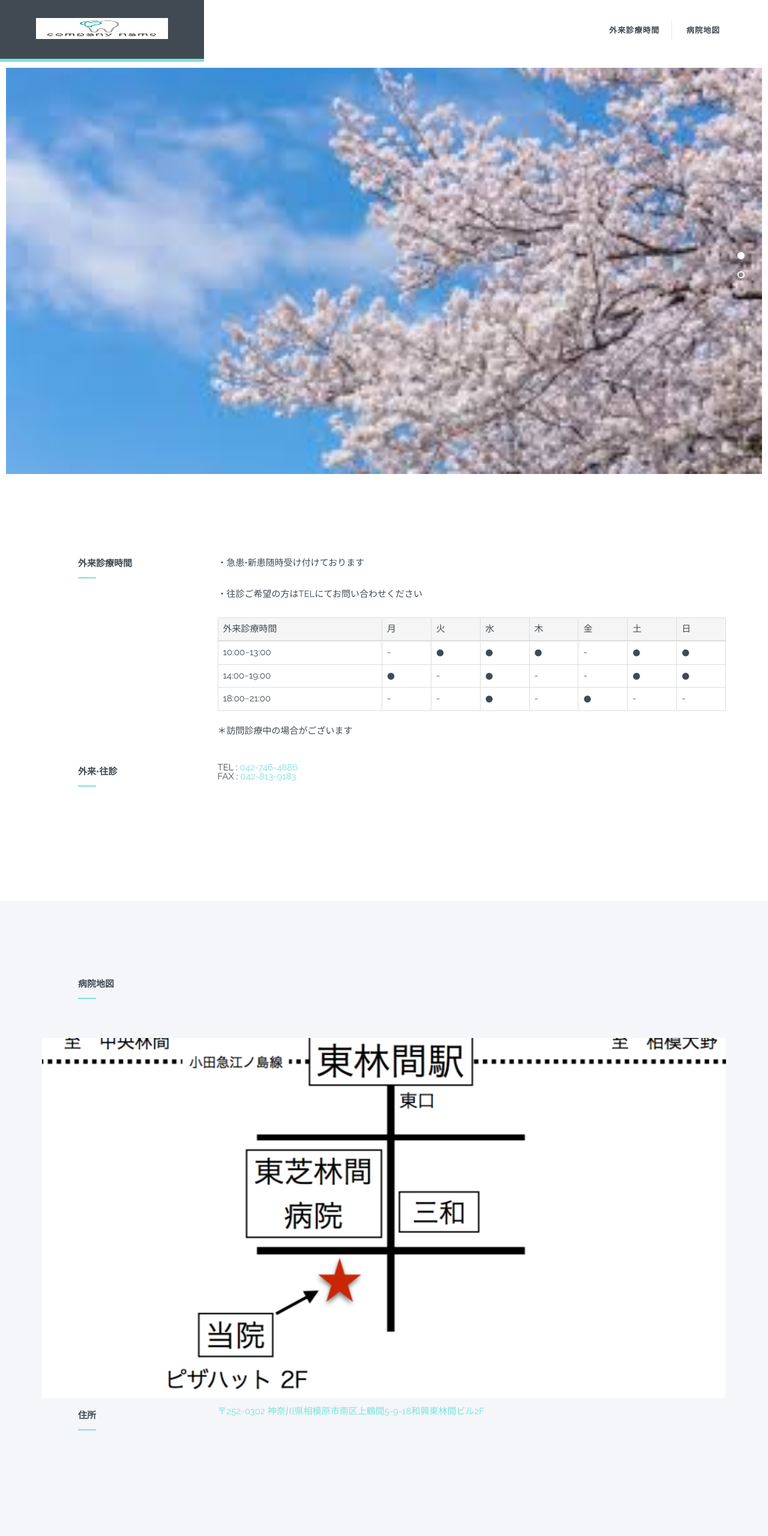
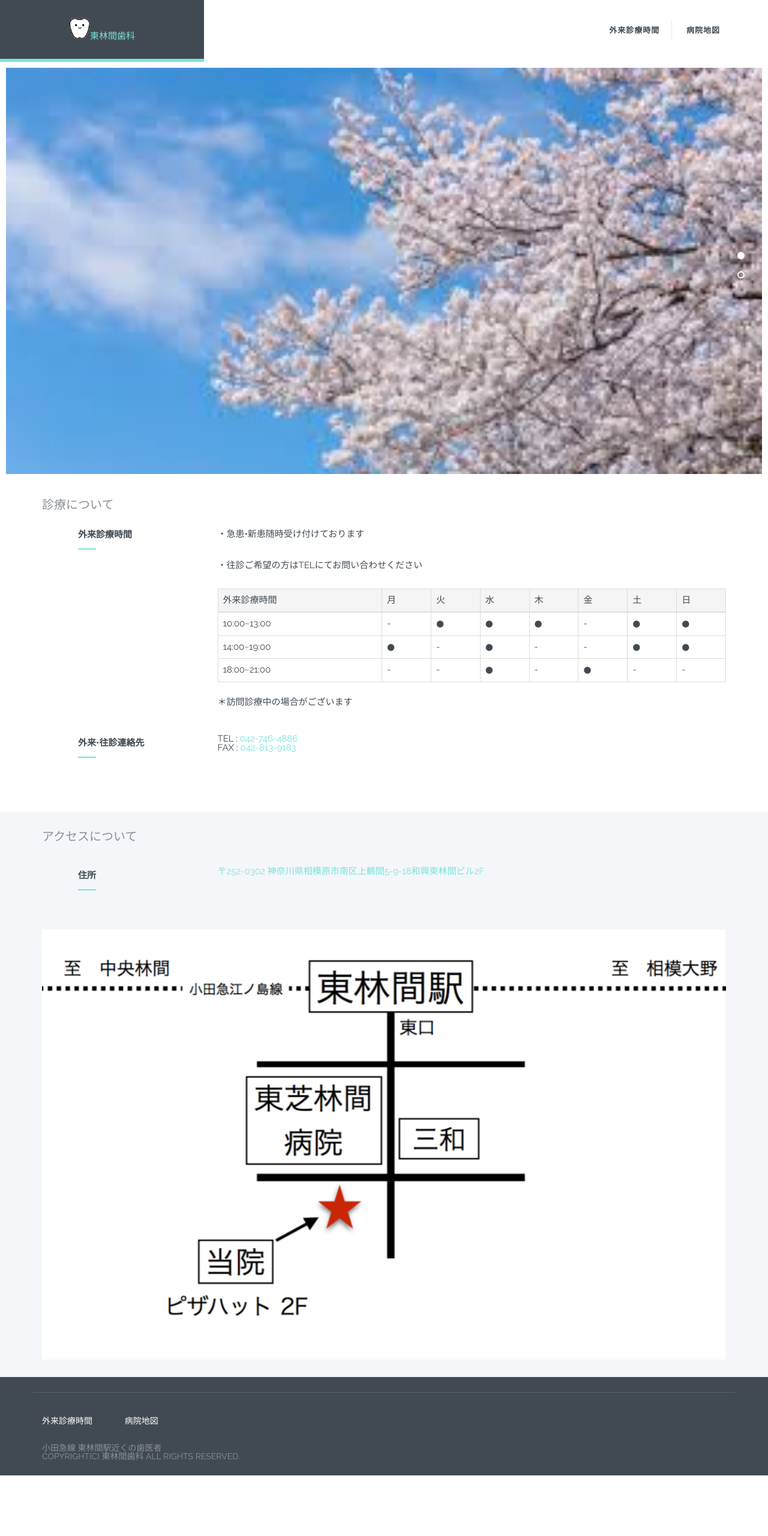
Before and after one commit to gaogaomango/higashi_rinkan_clinic, a plain HTML site: page index.html in a window 1280 px wide. Shown: the top 2560 px of the page at 60% size. After the commit the page ends 2459 px from the top, so only its background shows below. Drawn offline with nearby package versions, Linux system fonts and the light colour scheme; a script that the page names is missing; files whose address does not match are found by name.

Commit message:
レイアウト調整

```diff
--- a/index.html
+++ b/index.html
@@ -28,7 +28,7 @@
 		<div class="row">
 			<div class="header-nav-wrapper">
 				<div class="logo">
-					<a href="/index.html"><img src="img/sample-top-logo.jpg" alt="sample logo" width="220" height="35"></a>
+					<a href="/index.html"><img src="img/dental_character.gif" alt="sample logo" width="35" height="35">東林間歯科</a>
 				</div>
 				<div class="primary-nav-wrapper">
 					<nav>
@@ -83,6 +83,10 @@
 	<section class="collective has-padding" id="intro">
 		<div class="container">
 			<div class="row">
+                <div class="col-md-12">
+                    <h3>診療について</h3>
+                </div>
+                <br/>
 				<div class="col-md-3">
 					<h4>外来診療時間</h4>
 				</div>
@@ -141,7 +145,7 @@
 			<br>
 			<div class="row">
 				<div class="col-md-3">
-					<h4>外来•往診</h4>
+					<h4>外来•往診連絡先</h4>
 				</div>
 				<div class="col-md-9">
 					<ul>
@@ -157,17 +161,11 @@
 	<section class="crew has-padding alternate-bg" id="team">
 		<div class="container">
 			<div class="row">
-				<div class="col-md-12">
-					<h4>病院地図</h4>
-				</div>
+                <div class="col-md-12">
+                    <h3>アクセスについて</h3>
+                </div>
 			</div>
-			<div class="row">
-				<div class="col-md-12 col-sm-12 col-xs-12">
-					<article class="crew-member" style="background-image: url(img/sample-map.png)" height="500px">
-					</article>
-				</div>
-			</div>
-			<br>
+            <br/>
 			<div class="row">
 				<div class="col-md-3">
 					<h4>住所</h4>
@@ -176,6 +174,11 @@
 					<a href="https://goo.gl/maps/m3xK2ifTJFN2">〒252-0302 神奈川県相模原市南区上鶴間5-9-18和興東林間ビル2F</a>
 				</div>
 			</div>
+            <div class="row clinick-map-wrapper">
+                <div class="col-md-12 col-sm-12 col-xs-12">
+                    <img class="clinick-map" src="img/sample-map.png" width="80%" max-width="500px">
+                </div>
+            </div>
 		</div>
 	</section>
 	<footer class="has-padding footer-bg">
@@ -187,7 +190,7 @@
 						<li><a href="#team">病院地図</a></li>
 					</ul>
 					<ul class="footer-secondary-nav">
-						<li>小田急線東林間駅近くの歯医者</li>
+						<li>小田急線 東林間駅近くの歯医者</li>
 						<li class=”site-info”>COPYRIGHT(C) 東林間歯科 ALL RIGHTS RESERVED.</li>
 					</ul>
 				</div>
```
Also changed, not shown: css/styles.css, img/dental_character.gif (added), img/map.png (added).
